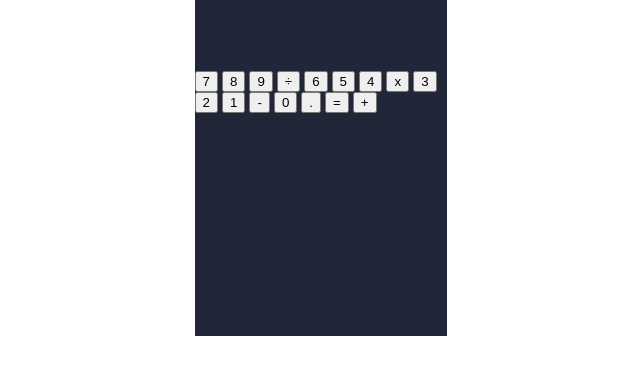
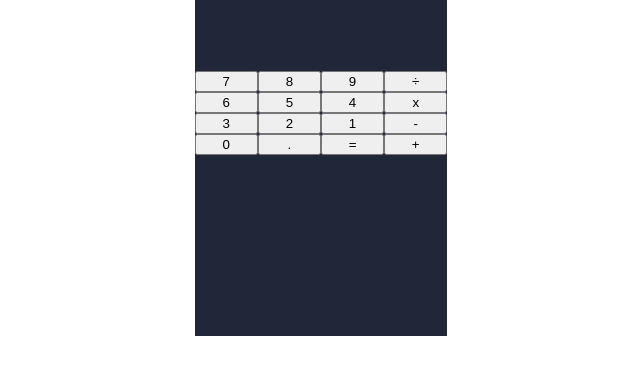
Before and after one commit to kp-pham/calculator, a plain HTML site: page index.html in a window 1280 px wide. Shown: the part 51-426 px from the top of the page, without its empty margins (319-959 px from the left). Drawn offline with Linux system fonts and the light colour scheme.

Commit message:
feat: set flex-basis of buttons
Arrange buttons in 4x4 grid.

```diff
--- a/styles.css
+++ b/styles.css
@@ -18,3 +18,12 @@ body {
     font-size: 36px;
     text-align: right;
 }
+
+.buttons {
+    display: flex;
+    flex-wrap: wrap;
+}
+
+button {
+    flex-basis: 25%;
+}
```
